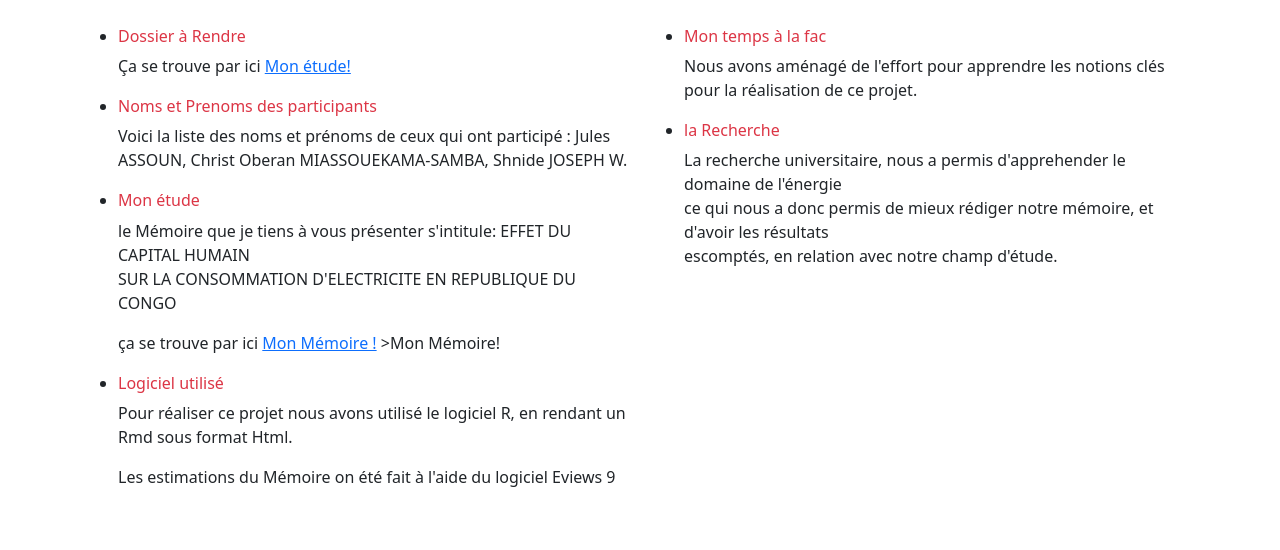
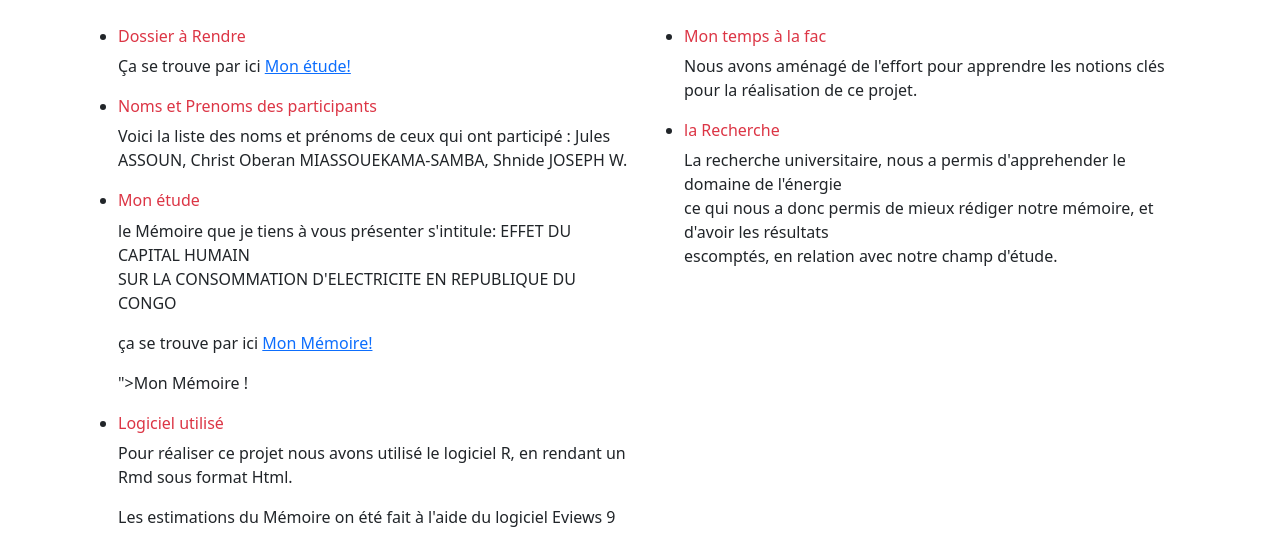
Before and after one commit to ChristOberan/ChristOberan.github.io, a plain HTML site: page index.html in a window 1280 px wide. Shown: the part 692-1242 px from the top of the page. Drawn offline with nearby package versions, Linux system fonts and the light colour scheme.

Commit message:
Update index.html

```diff
--- a/index.html
+++ b/index.html
@@ -74,8 +74,7 @@
               <h6 class="text-danger"> Mon étude</h6>
               <p> le Mémoire que je tiens à vous présenter s'intitule: EFFET DU CAPITAL HUMAIN<br>
               SUR LA CONSOMMATION D'ELECTRICITE EN REPUBLIQUE DU CONGO </p>
-              <p> ça se trouve par ici <a href=<a https://github.com/ChristOberan/ChristOberan.github.io/raw/e3aa03844ac5641134c10ef4bee105ba424a2910/Mon%20M%C3%A9moire%20.pdf target="_blank">Mon Mémoire !</a>
->Mon Mémoire!</a></p>
+              <p> ça se trouve par ici  <a href="https://christoberan.github.io/Mon%20Mémoire.pdf" target="_blank">Mon Mémoire!</a></p>">Mon Mémoire !</a></p>
            </li>
             <li>
               <h6 class="text-danger">Logiciel utilisé</h6>
```
